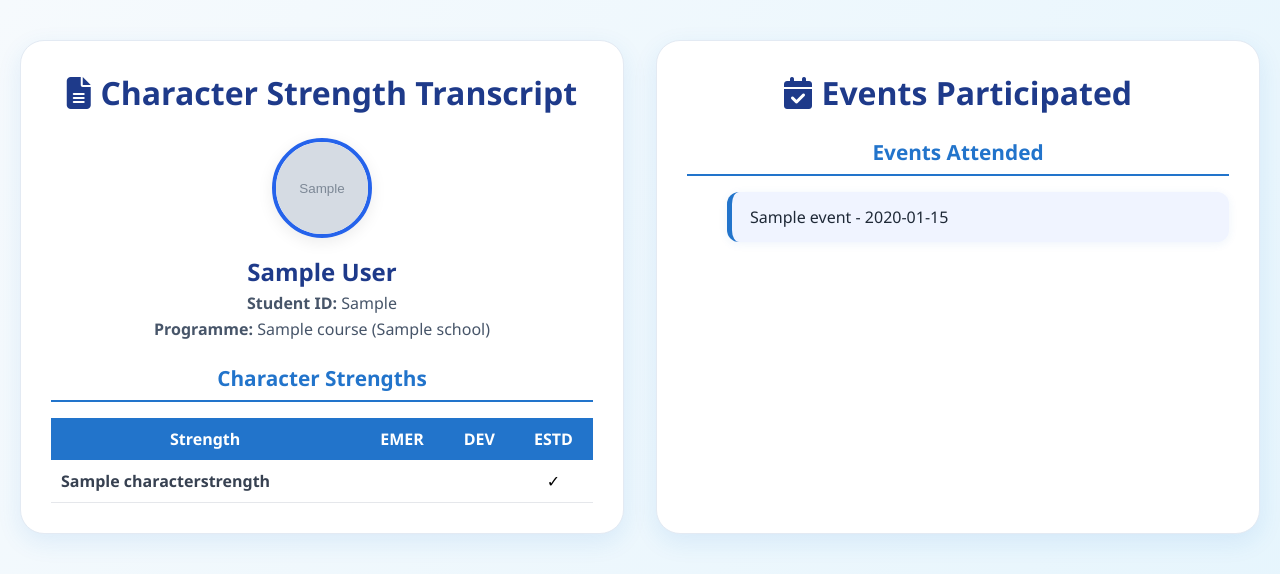
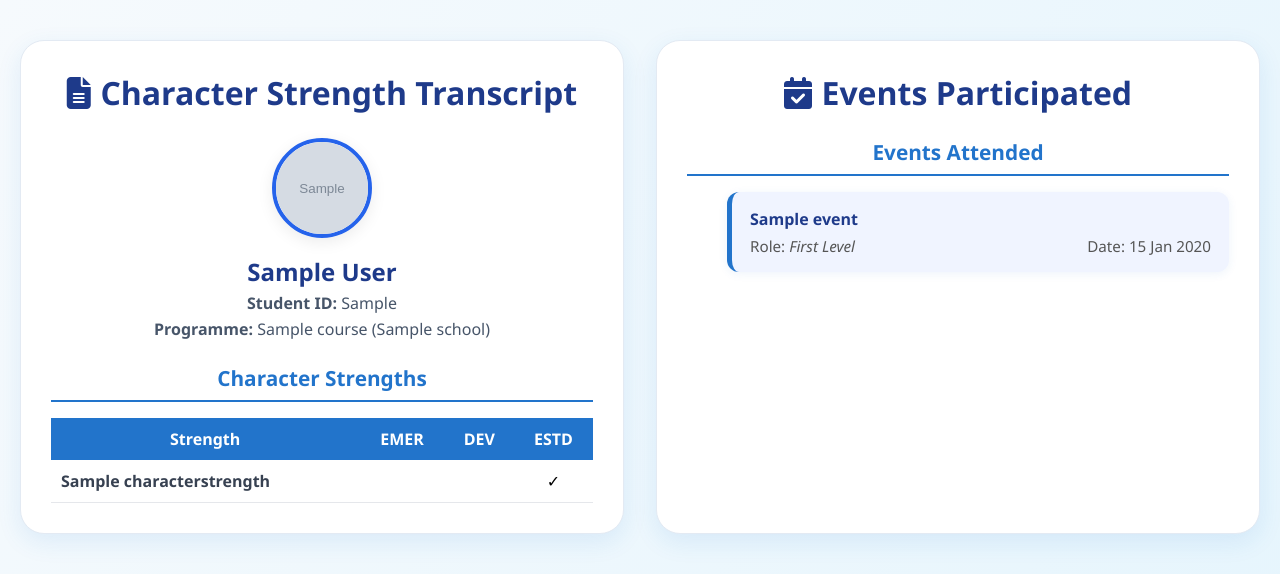
Before and after one commit to mgi25/IQAC-Suite, a Django app: a page that uses transcript/templates/transcript_app/student_events.html in a window 1280 px wide. Shown: the top 574 px of the page. Run offline with Django 5.2, Linux system fonts and the light colour scheme; tables that the repository leaves empty hold one stand-in row (values such as "Sample post"); grey boxes marked "Sample" are stand-in pictures.

Commit message:
new changes in home page

```diff
--- a/iqac_project/settings.py
+++ b/iqac_project/settings.py
@@ -95,7 +95,7 @@ AUTHENTICATION_BACKENDS = [
     'allauth.account.auth_backends.AuthenticationBackend',
 ]
 
-SITE_ID = 2 # Must match ID in django_site table
+SITE_ID = 1 # Must match ID in django_site table
 
 
 LOGIN_URL = '/accounts/login/'
--- a/transcript/templates/transcript_app/student_events.html
+++ b/transcript/templates/transcript_app/student_events.html
@@ -112,17 +112,6 @@
             color: #374151;
         }
 
-        .event-list li {
-            background: #f0f4ff;
-            padding: 14px 18px;
-            margin-bottom: 10px;
-            border-left: 5px solid #2274CB;
-            border-radius: 12px;
-            color: #1f2937;
-            box-shadow: 0 2px 10px rgba(34, 116, 203, 0.08);
-            list-style: none;
-        }
-
         .back-link {
             background: #2274CB;
             color: #ffffff;
@@ -149,6 +138,24 @@
             margin-top: 30px;
             font-size: 0.9rem;
             color: #6b7280;
+        }
+
+        .event-list li {
+            background: #f0f4ff;
+            padding: 14px 18px;
+            margin-bottom: 10px;
+            border-left: 5px solid #2274CB;
+            border-radius: 12px;
+            color: #1f2937;
+            box-shadow: 0 2px 10px rgba(34, 116, 203, 0.08);
+            list-style: none;
+            transition: transform 0.2s ease, background-color 0.2s ease;
+        }
+
+        .event-list li:hover {
+            background-color: #dbeafe;
+            transform: scale(1.02);
+            cursor: pointer;
         }
     </style>
 </head>
@@ -201,11 +208,21 @@
             <div class="section-title">Events Attended</div>
             <ul class="event-list">
                 {% for event in all_events %}
-                <li>{{ event }}</li>
+                <li style="position: relative; padding: 16px 18px;">
+                    <div style="font-weight: bold; color: #1e3a8a; margin-bottom: 6px;">{{ event.name }}</div>
+                    <div style="display: flex; justify-content: space-between; font-size: 0.95rem; color: #555;">
+                        <div><span style="font-weight: 500;">Role:</span> <em>{{ event.role }}</em></div>
+                        <div><span style="font-weight: 500;">Date:</span> {{ event.date }}</div>
+                    </div>
+                </li>
+
+
                 {% empty %}
                 <li>No events found.</li>
                 {% endfor %}
             </ul>
+
+
         </div>
     </div>
 
--- a/transcript/templates/transcript_app/transcript.html
+++ b/transcript/templates/transcript_app/transcript.html
@@ -647,11 +647,13 @@
       <div class="transcript-section-title">Key Responsibilities</div>
       <div class="responsibilities">
         <ul>
-          {% for event in top_events %}
-          <li>{{ event }}</li>
+          {% for name, role in top_events %}
+          <li>{{ name }} — <strong>{{ role }}</strong></li>
           {% endfor %}
+
         </ul>
       </div>
+
 
       {% if qr_code %}
       <div class="qr-container">
--- a/transcript/views.py
+++ b/transcript/views.py
@@ -117,7 +117,8 @@ def transcript_view(request, roll_no):
         s['score'] = round((s['score'] / max_score) * 100, 2) if max_score > 0 else 0
 
     sorted_events = sorted(participations, key=lambda p: len(p.event.attributes.all()), reverse=True)
-    top_events = [p.event.name for p in sorted_events[:5]]
+    top_events = [(p.event.name, p.role.name if p.role else "Participant") for p in sorted_events[:5]]
+
 
     student_list = Student.objects.filter(
         course=student.course,
@@ -152,7 +153,8 @@ def transcript_pdf(request, roll_no):
     strength_data, participations = calculate_strength_data(student)
 
     sorted_events = sorted(participations, key=lambda p: len(p.event.attributes.all()), reverse=True)
-    top_events = [p.event.name for p in sorted_events[:5]]
+    top_events = [(p.event.name, p.role.name if p.role else "Participant") for p in sorted_events[:5]]
+
 
     qr_b64 = None
     if participations.count() > 5:
@@ -184,16 +186,24 @@ def transcript_pdf(request, roll_no):
 def all_events_view(request, roll_no):
     student = get_object_or_404(Student, roll_no=roll_no)
     participations = Participation.objects.filter(student=student)
-    all_event_names = [f"{p.event.name} - {p.event.date}" for p in participations]
 
-    # 💡 Add strength calculations (same as transcript)
+    # 🆕 Create a clean list of events with role and date
+    all_event_data = []
+    for p in participations:
+        all_event_data.append({
+            'name': p.event.name,
+            'date': p.event.date.strftime("%d %b %Y"),  # Optional: format date like "15 Jul 2025"
+            'role': p.role.name if p.role else 'Participant'
+        })
+
+    # 🔁 Strength calculations (same as transcript)
     strength_data, _ = calculate_strength_data(student)
 
-    # Top 5 strengths for sidebar
-    top_5_strengths = []
-    for s in strength_data:
-        if s['average'] > 0:
-            top_5_strengths.append({'name': s['name'], 'score': s['average']})
+    # 🔝 Top 5 strengths for sidebar
+    top_5_strengths = [
+        {'name': s['name'], 'score': s['average']}
+        for s in strength_data if s['average'] > 0
+    ]
     top_5_strengths = sorted(top_5_strengths, key=lambda x: x['score'], reverse=True)[:5]
 
     max_score = max([s['score'] for s in top_5_strengths], default=1)
@@ -202,10 +212,11 @@ def all_events_view(request, roll_no):
 
     return render(request, 'transcript_app/student_events.html', {
         'student': student,
-        'all_events': all_event_names,
+        'all_events': all_event_data,  # 🔁 updated
         'strength_data': strength_data,
         'top_5_strengths': top_5_strengths
     })
+
 
 # ─────────────────────────────────────────────
 # BULK DOWNLOAD HANDLER (PDF or ZIP via ?type=pdf|zip)
@@ -231,7 +242,8 @@ def bulk_download_handler(request):
             for student in students:
                 strength_data, participations = calculate_strength_data(student)
                 sorted_events = sorted(participations, key=lambda p: len(p.event.attributes.all()), reverse=True)
-                top_events = [p.event.name for p in sorted_events[:5]]
+                top_events = [(p.event.name, p.role.name if p.role else "Participant") for p in sorted_events[:5]]
+
 
                 qr_b64 = None
                 if participations.count() > 5:
@@ -266,7 +278,8 @@ def bulk_download_handler(request):
         for student in students:
             strength_data, participations = calculate_strength_data(student)
             sorted_events = sorted(participations, key=lambda p: len(p.event.attributes.all()), reverse=True)
-            top_events = [p.event.name for p in sorted_events[:5]]
+            top_events = [(p.event.name, p.role.name if p.role else "Participant") for p in sorted_events[:5]]
+
 
             qr_b64 = None
             if participations.count() > 5:
```
